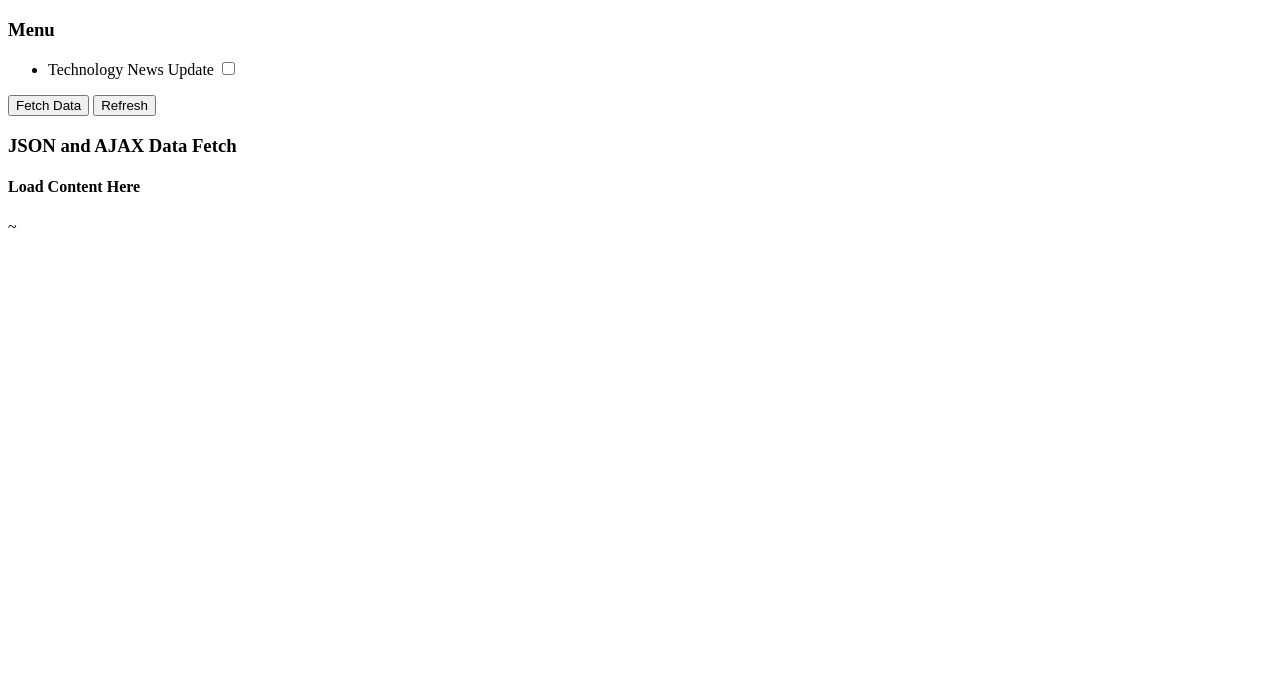
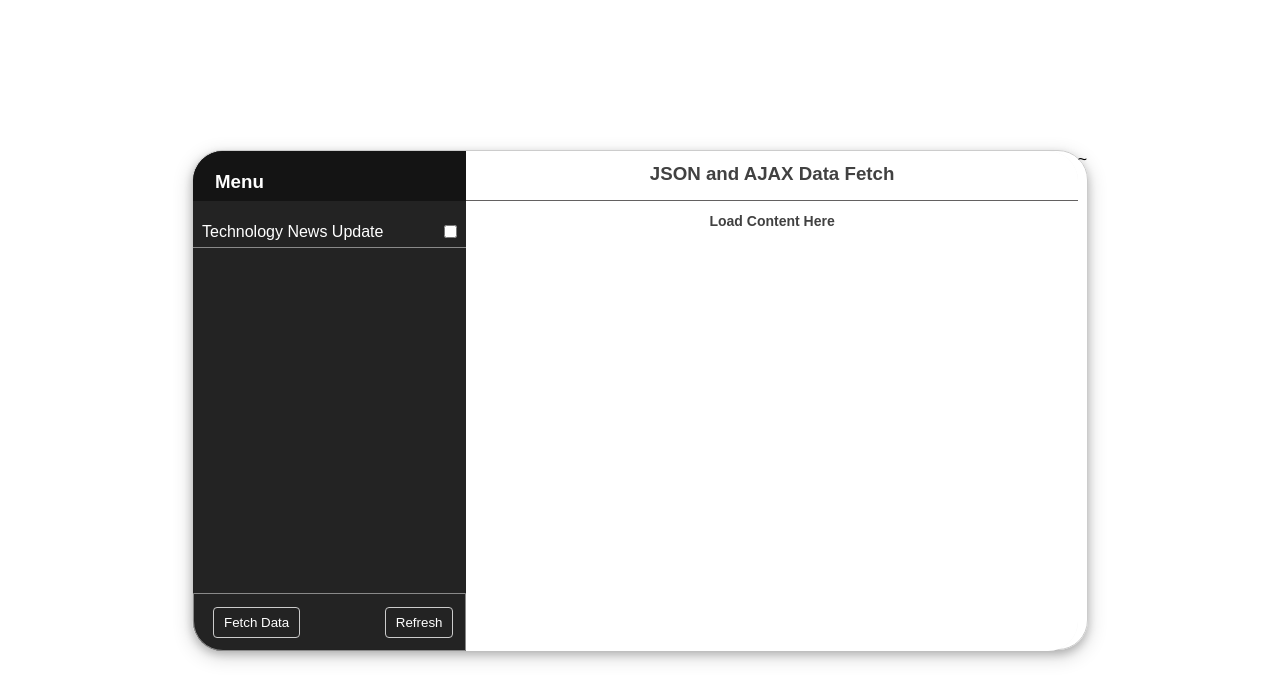
Before and after one commit to smallville1998/json-ajax-project, a plain HTML site: page index.html in a window 1280 px wide. Drawn offline with Linux system fonts and the light colour scheme; the site is published under a folder, as on GitHub Pages, so addresses that start at the root find nothing.

Commit message:
missed a dot in the path

```diff
--- a/index.html
+++ b/index.html
@@ -5,7 +5,7 @@
     <!-- <meta name="viewport" content="width=device-width, initial-scale=1.0"> -->
     <meta http-equiv="X-UA-Compatible" content="ie=edge">
     <title>JSON & AJAX PROJECT</title>
-    <link rel="stylesheet" href="/assert/css/main.css">
+    <link rel="stylesheet" href="./assert/css/main.css">
 </head>
 <body>
     <div class="wrapper">
```
